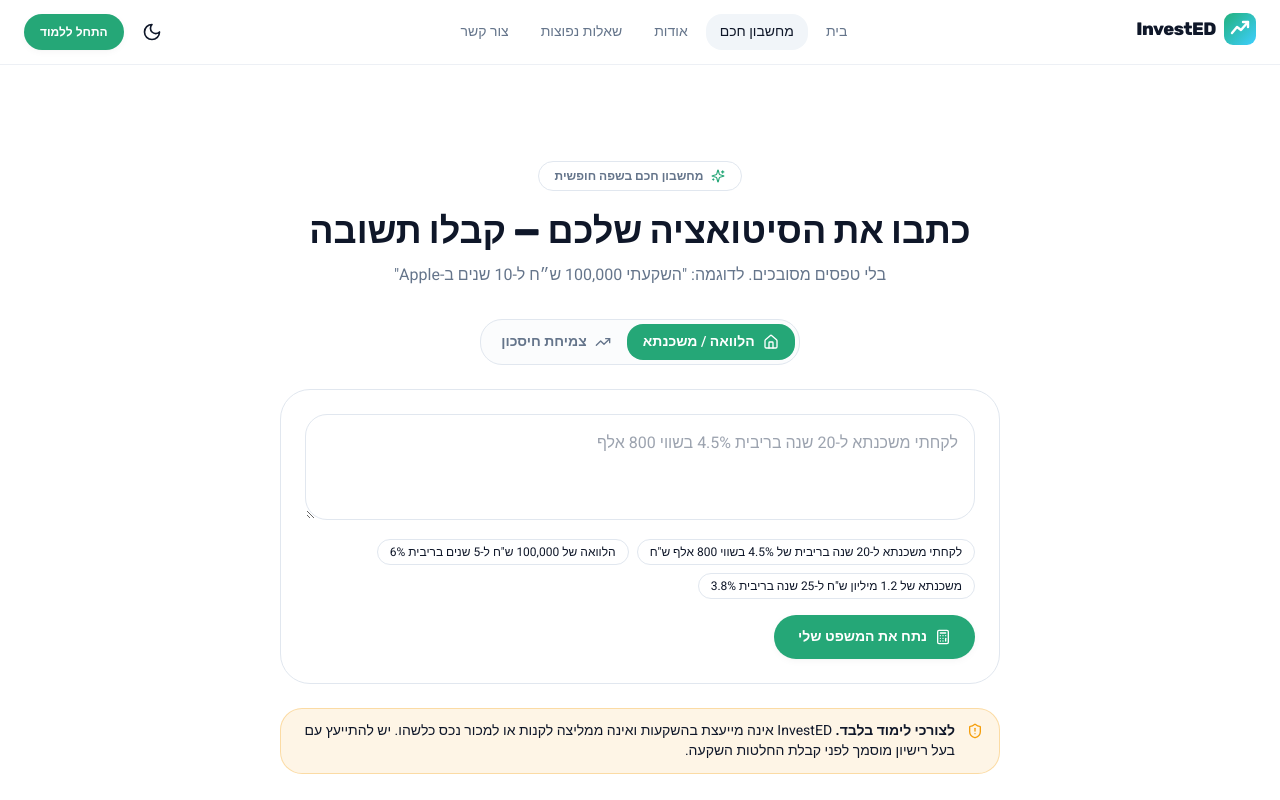
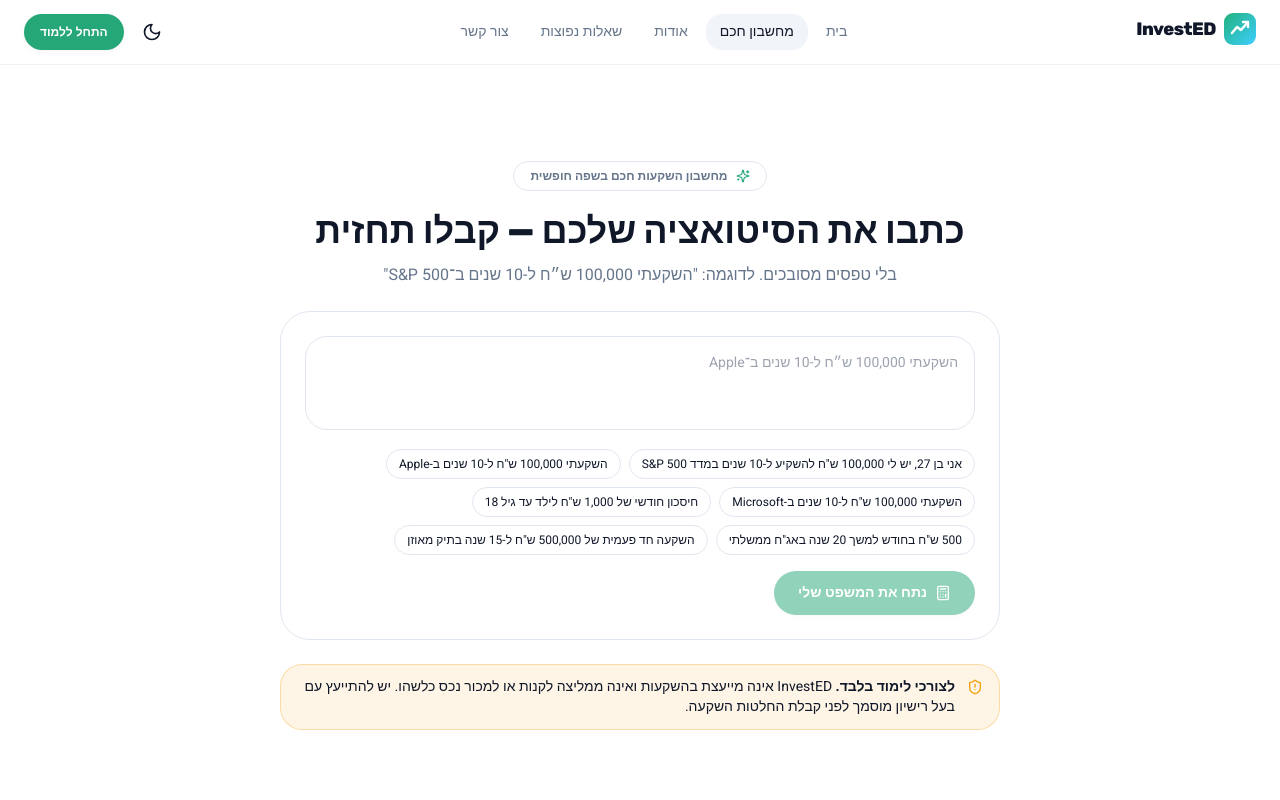
Before and after one commit to SaarKessel/InvestED, a React (Vite) app: page /calculator in a window 1280 px wide. Shown: the top 800 px of the page. Built offline with nearby package versions, Linux system fonts and the light colour scheme.

Commit message:
Simplify calculator to investment growth only

```diff
--- a/src/pages/CalculatorPage.tsx
+++ b/src/pages/CalculatorPage.tsx
@@ -1,10 +1,9 @@
-import { useState } from "react";
+ import { useState } from "react";
 import { motion } from "framer-motion";
 import {
   Calculator,
   Sparkles,
-  TrendingUp,
-  Home,
+  PiggyBank,
 } from "lucide-react";
 
 import {
@@ -19,7 +18,7 @@
 
 import { Layout, DisclaimerBanner } from "@/components/layout/Layout";
 import { Card, CardContent, Button } from "@/components/ui/primitives";
-import { cn } from "@/lib/utils";
+
 
 import {
   ASSET_CLASSES,
@@ -29,52 +28,53 @@
   type ProjectionResult,
 } from "@/lib/calculatorEngine";
 
-import {
-  LOAN_PRESETS,
-  parseLoanQuery,
-  computeSchpitzer,
-  type AmortizationResult,
-} from "@/lib/loanEngine";
-
-
-type Mode = "growth" | "loan";
-
 
 export function CalculatorPage() {
 
-  const [mode,setMode] = useState<Mode>("loan");
+  return (
 
-
-  return (
     <Layout>
 
       <section className="container max-w-3xl py-16 md:py-24">
 
 
         <motion.div
+
           initial={{opacity:0,y:12}}
+
           animate={{opacity:1,y:0}}
+
           transition={{duration:0.5}}
+
           className="text-center"
+
         >
+
 
           <span className="inline-flex items-center gap-2 rounded-full border border-border bg-card px-4 py-1.5 text-xs font-semibold text-muted-foreground">
 
             <Sparkles className="h-3.5 w-3.5 text-primary"/>
 
-            מחשבון חכם בשפה חופשית
+            מחשבון השקעות חכם בשפה חופשית
 
           </span>
 
 
+
           <h1 className="mt-5 font-display text-3xl font-extrabold md:text-4xl">
-            כתבו את הסיטואציה שלכם — קבלו תשובה
+
+            כתבו את הסיטואציה שלכם — קבלו תחזית
+
           </h1>
 
 
+
           <p className="mx-auto mt-3 max-w-xl text-muted-foreground">
-            בלי טפסים מסובכים. לדוגמה:
-            "השקעתי 100,000 ש״ח ל-10 שנים ב-Apple"
+
+            בלי טפסים מסובכים.
+            לדוגמה:
+            "השקעתי 100,000 ש״ח ל-10 שנים ב־S&P 500"
+
           </p>
 
 
@@ -82,53 +82,7 @@
 
 
 
-        <div className="mx-auto mt-8 flex w-fit rounded-xl border border-border bg-muted/30 p-1">
-
-
-          <button
-            onClick={()=>setMode("loan")}
-            className={cn(
-              "flex items-center gap-2 rounded-lg px-4 py-2 text-sm font-semibold",
-              mode==="loan"
-              ?"bg-primary text-primary-foreground"
-              :"text-muted-foreground"
-            )}
-          >
-
-            <Home className="h-4 w-4"/>
-            הלוואה / משכנתא
-
-          </button>
-
-
-
-          <button
-            onClick={()=>setMode("growth")}
-            className={cn(
-              "flex items-center gap-2 rounded-lg px-4 py-2 text-sm font-semibold",
-              mode==="growth"
-              ?"bg-primary text-primary-foreground"
-              :"text-muted-foreground"
-            )}
-          >
-
-            <TrendingUp className="h-4 w-4"/>
-            צמיחת חיסכון
-
-          </button>
-
-
-        </div>
-
-
-
-        {
-          mode==="loan"
-          ?
-          <LoanCalculator/>
-          :
-          <GrowthCalculator/>
-        }
+        <GrowthCalculator />
 
 
 
@@ -139,143 +93,8 @@
 
 
     </Layout>
+
   );
-
-}
-
-
-
-
-function LoanCalculator(){
-
-const [query,setQuery]=useState("");
-const [result,setResult]=useState<AmortizationResult|null>(null);
-
-
-const analyze=(text:string)=>{
-
-setQuery(text);
-
-const p=parseLoanQuery(text);
-
-setResult(
-computeSchpitzer(
-p.loanAmount,
-p.annualRatePct,
-p.years
-)
-);
-
-};
-
-
-return (
-
-<Card className="mt-6">
-
-<CardContent className="pt-6">
-
-
-<textarea
-
-value={query}
-
-onChange={(e)=>setQuery(e.target.value)}
-
-rows={3}
-
-className="w-full rounded-xl border p-4"
-
-placeholder="לקחתי משכנתא ל-20 שנה בריבית 4.5% בשווי 800 אלף"
-
-/>
-
-
-<div className="mt-3 flex flex-wrap gap-2">
-
-
-{
-LOAN_PRESETS.map(p=>(
-
-<button
-
-key={p}
-
-onClick={()=>analyze(p)}
-
-className="rounded-full border px-3 py-1 text-xs"
-
->
-
-{p}
-
-</button>
-
-))
-}
-
-
-</div>
-
-
-
-<Button
-
-className="mt-4"
-
-onClick={()=>analyze(query)}
-
->
-
-<Calculator className="h-4 w-4"/>
-
-נתח את המשפט שלי
-
-</Button>
-
-
-
-{
-result &&
-
-<div className="mt-6 border-t pt-6">
-
-
-<p>
-החזר חודשי:
-<b>
-₪{result.firstMonthlyPayment.toLocaleString()}
-</b>
-</p>
-
-
-<p>
-סה"כ החזר:
-<b>
-₪{result.totalRepayment.toLocaleString()}
-</b>
-</p>
-
-
-<p>
-סה"כ ריבית:
-<b>
-₪{result.totalInterest.toLocaleString()}
-</b>
-</p>
-
-
-</div>
-
-}
-
-
-</CardContent>
-
-</Card>
-
-);
-
 
 }
 
@@ -293,37 +112,85 @@
 
 
 
+const [detected,setDetected]=useState({
+
+  principal:0,
+
+  years:0,
+
+  monthly:0,
+
+  returnPct:0
+
+});
+
+
+
+
 const analyze=(text:string)=>{
 
 
 setQuery(text);
 
 
+
 const parsed=parseCalculatorQuery(text);
 
 
+
 const found =
+
 ASSET_CLASSES.find(
+
 a=>a.key===parsed.assetClassKey
+
 )
+
 ??
+
 ASSET_CLASSES[ASSET_CLASSES.length-1];
+
 
 
 setAsset(found);
 
 
+
+setDetected({
+
+principal:parsed.principal,
+
+years:parsed.years,
+
+monthly:parsed.monthlyContribution,
+
+returnPct:found.annualReturnPct
+
+});
+
+
+
 setResult(
+
 computeProjection(
+
 parsed.principal,
+
 parsed.monthlyContribution,
+
 parsed.years,
+
 found.annualReturnPct
+
 )
+
 );
 
 
+
 };
+
+
 
 
 
@@ -331,7 +198,9 @@
 
 <Card className="mt-6">
 
+
 <CardContent className="pt-6">
+
 
 
 <textarea
@@ -342,18 +211,22 @@
 
 rows={3}
 
-className="w-full rounded-xl border p-4"
+className="w-full resize-none rounded-xl border border-border bg-background p-4 text-sm"
 
-placeholder="השקעתי 100,000 ש״ח ל-10 שנים ב-Apple"
+placeholder="השקעתי 100,000 ש״ח ל-10 שנים ב־Apple"
 
 />
 
 
 
+
 <div className="mt-3 flex flex-wrap gap-2">
 
+
 {
+
 CALCULATOR_PRESETS.map(p=>(
+
 
 <button
 
@@ -361,19 +234,24 @@
 
 onClick={()=>analyze(p)}
 
-className="rounded-full border px-3 py-1 text-xs"
+className="rounded-full border border-border px-3 py-1.5 text-xs hover:bg-accent"
 
 >
 
+
 {p}
 
+
 </button>
+
 
 ))
 
 }
 
+
 </div>
+
 
 
 
@@ -383,29 +261,113 @@
 
 onClick={()=>analyze(query)}
 
+disabled={!query.trim()}
+
 >
 
-<Calculator/>
+
+<Calculator className="h-4 w-4"/>
 
 נתח את המשפט שלי
 
+
 </Button>
+
+{
+result && asset &&
+
+<div className="mt-6 border-t pt-6">
+
+
+<div className="rounded-xl bg-muted p-4 text-sm">
+
+
+<div className="flex items-center gap-2 font-semibold">
+
+<PiggyBank className="h-4 w-4"/>
+
+זיהינו מהמשפט שלך:
+
+</div>
+
+
+
+<div className="mt-3 space-y-1">
+
+
+<p>
+
+נכס:
+
+<b>
+
+{asset.label}
+
+</b>
+
+</p>
+
+
+
+<p>
+
+השקעה התחלתית:
+
+<b>
+
+₪{detected.principal.toLocaleString()}
+
+</b>
+
+</p>
+
+
+
+<p>
+
+תקופה:
+
+<b>
+
+{detected.years} שנים
+
+</b>
+
+</p>
+
+
+
+<p>
+
+תשואה שנתית משוערת:
+
+<b>
+
+{detected.returnPct}%
+
+</b>
+
+</p>
+
+
+</div>
+
+
+</div>
 
 
 
 
-{
-result && asset &&
 
-<div className="mt-6">
+<h3 className="mt-6 font-bold">
 
+שווי משוער בסוף התקופה
 
-<h3 className="font-bold">
-שווי משוער בסוף התקופה
 </h3>
 
 
-<p className="text-3xl font-bold text-primary">
+
+<p className="mt-2 text-4xl font-extrabold text-primary">
 
 ₪{result.finalBalance.toLocaleString()}
 
@@ -413,55 +375,119 @@
 
 
 
-<p>
-סה"כ הפקדה:
-₪{result.totalContributed.toLocaleString()}
-</p>
+
+<div className="mt-4 space-y-2 text-sm">
 
 
 <p>
-רווח:
-₪{result.growth.toLocaleString()}
+
+סה"כ הפקדה:
+
+<b>
+
+₪{result.totalContributed.toLocaleString()}
+
+</b>
+
 </p>
 
 
 
-<div className="h-56 mt-5">
+<p>
 
-<ResponsiveContainer width="100%" height="100%">
+רווח:
 
-<AreaChart data={result.series}>
+<b>
 
-<CartesianGrid strokeDasharray="3 3"/>
+₪{result.growth.toLocaleString()}
 
-<XAxis dataKey="year"/>
+</b>
 
-<YAxis hide/>
-
-<RTooltip/>
-
-<Area
-dataKey="balance"
-stroke="#22b17d"
-fill="#22b17d"
-/>
+</p>
 
 
-</AreaChart>
 
-</ResponsiveContainer>
+<p>
+
+שווי ריאלי לאחר אינפלציה:
+
+<b>
+
+₪{result.realValueAfterInflation.toLocaleString()}
+
+</b>
+
+</p>
+
 
 </div>
 
 
 
+
+
+<div className="mt-6 h-64">
+
+
+<ResponsiveContainer width="100%" height="100%">
+
+
+<AreaChart data={result.series}>
+
+
+<CartesianGrid strokeDasharray="3 3"/>
+
+
+
+<XAxis dataKey="year"/>
+
+
+
+<YAxis hide />
+
+
+
+<RTooltip />
+
+
+
+<Area
+
+type="monotone"
+
+dataKey="balance"
+
+stroke="#22b17d"
+
+fill="#22b17d"
+
+/>
+
+
+
+</AreaChart>
+
+
+</ResponsiveContainer>
+
+
+</div>
+
+
+
+
+
 <div className="mt-5 rounded-lg bg-muted p-3 text-sm">
+
 
 <b>{asset.label}</b>
 
+
 <br/>
 
+
 {asset.blurb}
+
 
 </div>
 
```
